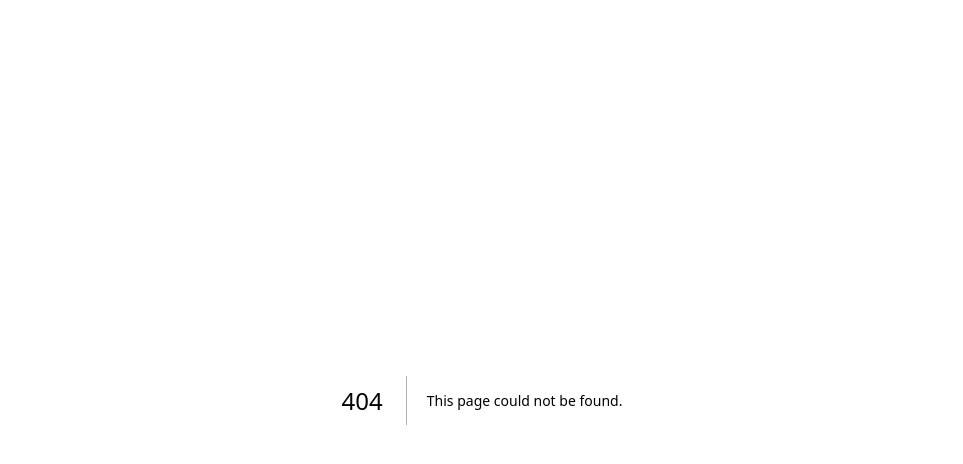
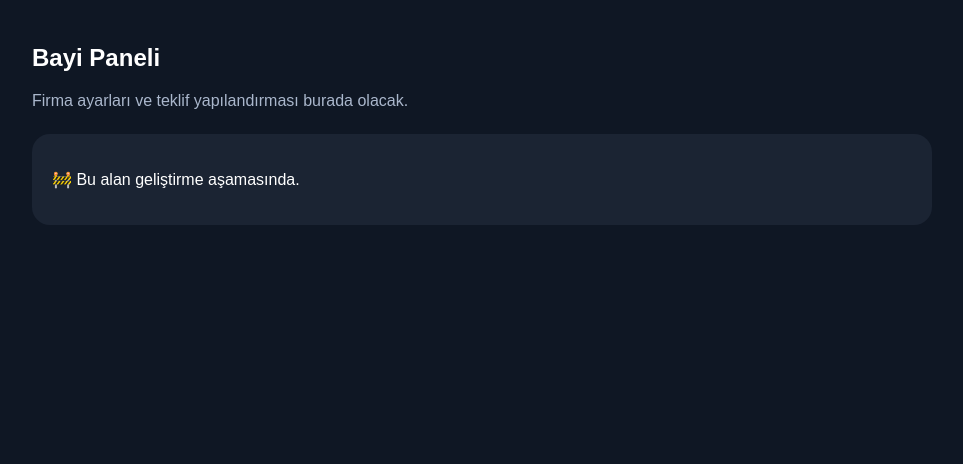
Before and after one commit to altasburhan2525-del/mta-saas0, a Next.js app: page /dealer in a window 1280 px wide. Before the commit this address had no page. Shown: the top 464 px of the page, without its empty margins (158-1121 px from the left). Built offline with nearby package versions, Linux system fonts and the light colour scheme.

Commit message:
Add dealer panel page

```diff
--- /dev/null
+++ b/app/dealer/page.tsx
@@ -0,0 +1,13 @@
+export default function DealerPage(){
+  return (
+    <main style={{minHeight:'100vh',background:'#0f1724',color:'#fff',fontFamily:'Arial',padding:24}}>
+      <section style={{maxWidth:900,margin:'0 auto'}}>
+        <h1>Bayi Paneli</h1>
+        <p style={{color:'#aab7cc'}}>Firma ayarları ve teklif yapılandırması burada olacak.</p>
+        <div style={{marginTop:24,background:'#1b2433',padding:20,borderRadius:18}}>
+          <p>🚧 Bu alan geliştirme aşamasında.</p>
+        </div>
+      </section>
+    </main>
+  );
+}
```
